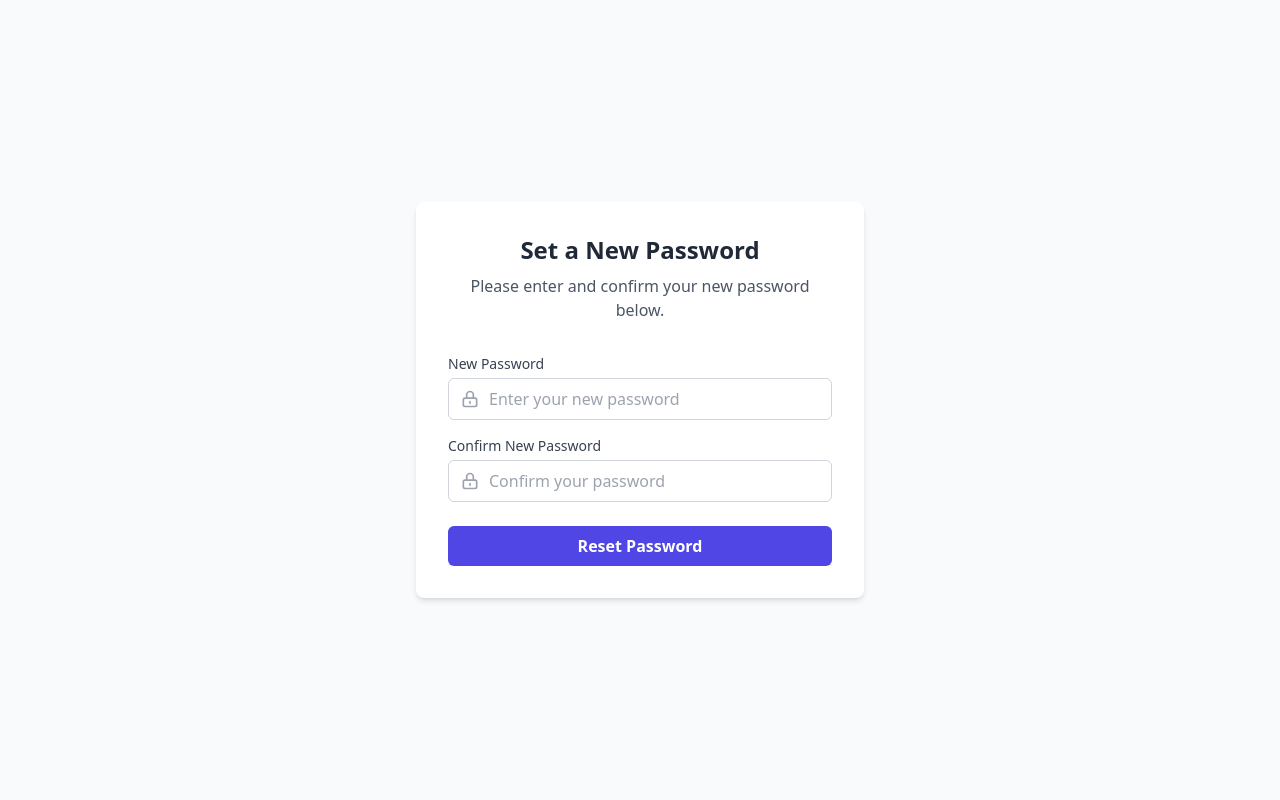
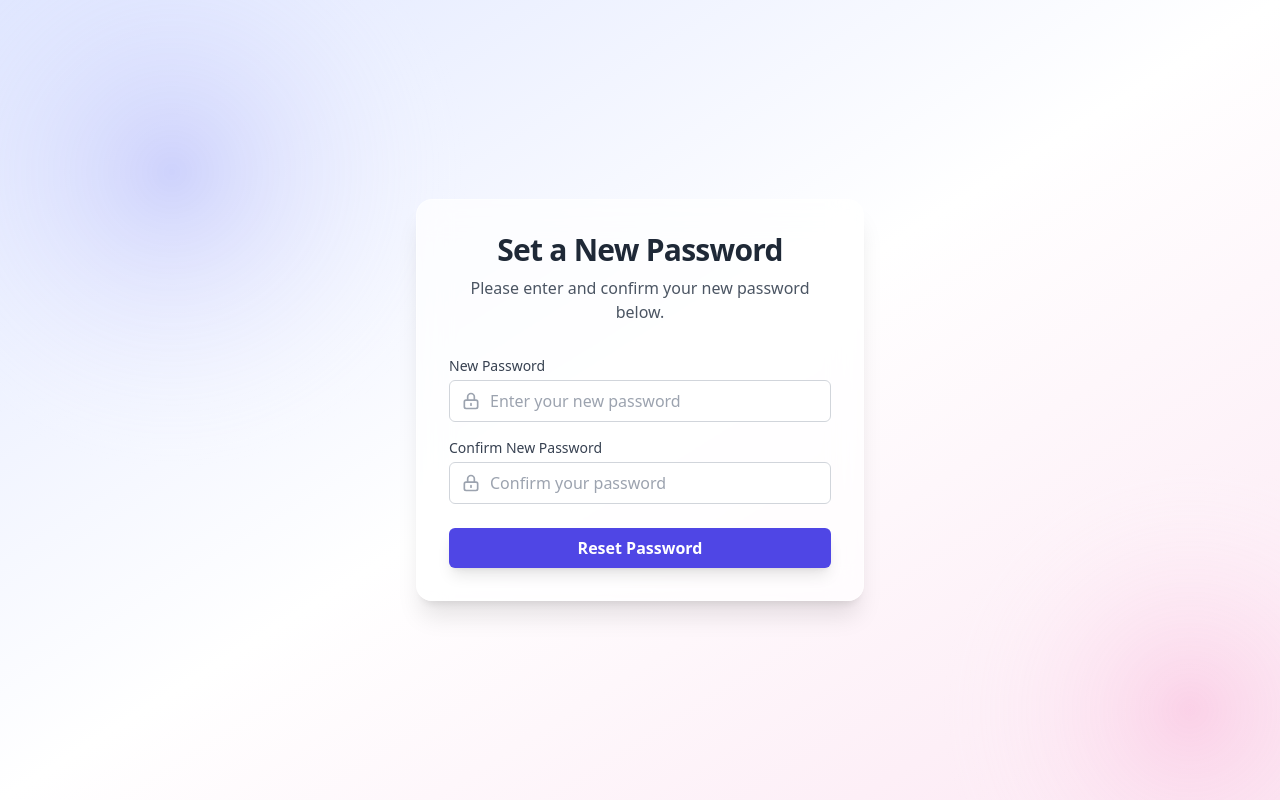
Before and after one commit to Rajat0063/Hire-a-Helper, a React (Vite) app in the folder frontend/: page /reset-password/1 in a window 1280 px wide. Built offline with nearby package versions, Linux system fonts and the light colour scheme.

Commit message:
Update-41

```diff
--- a/frontend/src/components/pages/ResetPasswordPage.jsx
+++ b/frontend/src/components/pages/ResetPasswordPage.jsx
@@ -1,13 +1,12 @@
+
 import React, { useState } from 'react';
-import { useParams, useNavigate, Link } from 'react-router-dom';
+import { useParams, useNavigate } from 'react-router-dom';
 import axios from 'axios';
 import { HiOutlineLockClosed, HiOutlineCheckCircle, HiOutlineXCircle } from 'react-icons/hi';
 
 const ResetPasswordPage = () => {
-    // The 'token' is extracted from the URL (e.g., /reset-password/THIS_PART)
     const { token } = useParams();
     const navigate = useNavigate();
-
     const [password, setPassword] = useState('');
     const [confirmPassword, setConfirmPassword] = useState('');
     const [error, setError] = useState('');
@@ -18,31 +17,22 @@ const ResetPasswordPage = () => {
         e.preventDefault();
         setError('');
         setSuccess('');
-
-        // Basic validation: check if passwords match
         if (password !== confirmPassword) {
             setError('Passwords do not match.');
             return;
         }
-
-        // Basic password strength check
         if (password.length < 6) {
             setError('Password must be at least 6 characters long.');
             return;
         }
-
         setIsLoading(true);
-
         try {
             const apiUrl = `${import.meta.env.VITE_API_URL}/api/auth/reset-password/${token}`;
             const { data } = await axios.post(apiUrl, { password });
-
             setSuccess(data.message);
-            // After a few seconds, redirect to the login page
             setTimeout(() => {
                 navigate('/login');
             }, 3000);
-
         } catch (err) {
             setError(err.response?.data?.message || 'Failed to reset password. The link may be invalid or expired.');
         } finally {
@@ -51,22 +41,35 @@ const ResetPasswordPage = () => {
     };
 
     return (
-        <div className="min-h-screen bg-gray-50 flex items-center justify-center p-4">
-            <div className="max-w-md w-full bg-white rounded-lg shadow-md p-8">
+        <div className="relative min-h-screen flex items-center justify-center bg-gradient-to-br from-indigo-100 via-white to-pink-100 overflow-hidden">
+            {/* Animated SVG background */}
+            <svg className="absolute -top-32 -left-32 w-[600px] h-[600px] opacity-30 animate-spin-slow" viewBox="0 0 600 600" fill="none" xmlns="http://www.w3.org/2000/svg">
+                <defs>
+                    <radialGradient id="reset-blur1" cx="50%" cy="50%" r="50%" fx="50%" fy="50%">
+                        <stop offset="0%" stopColor="#6366f1" stopOpacity="0.7" />
+                        <stop offset="100%" stopColor="#fff" stopOpacity="0" />
+                    </radialGradient>
+                </defs>
+                <circle cx="300" cy="300" r="300" fill="url(#reset-blur1)" />
+            </svg>
+            <svg className="absolute -bottom-40 -right-40 w-[500px] h-[500px] opacity-20 animate-pulse" viewBox="0 0 500 500" fill="none" xmlns="http://www.w3.org/2000/svg">
+                <defs>
+                    <radialGradient id="reset-blur2" cx="50%" cy="50%" r="50%" fx="50%" fy="50%">
+                        <stop offset="0%" stopColor="#f472b6" stopOpacity="0.6" />
+                        <stop offset="100%" stopColor="#fff" stopOpacity="0" />
+                    </radialGradient>
+                </defs>
+                <circle cx="250" cy="250" r="250" fill="url(#reset-blur2)" />
+            </svg>
+            <div className="relative z-10 max-w-md w-full bg-white/70 backdrop-blur-lg rounded-2xl shadow-xl p-8 border border-white/40">
                 <div className="text-center mb-8">
-                    <h2 className="text-2xl font-bold text-gray-800">Set a New Password</h2>
-                    <p className="text-gray-600 mt-2">
-                        Please enter and confirm your new password below.
-                    </p>
+                    <h2 className="text-3xl font-extrabold text-gray-800 tracking-tight">Set a New Password</h2>
+                    <p className="text-gray-600 mt-2 text-base">Please enter and confirm your new password below.</p>
                 </div>
-
-                {/* The form is only shown if the password has not been successfully reset */}
                 {!success ? (
                     <form onSubmit={handleSubmit}>
                         <div className="mb-4">
-                            <label className="block text-sm font-medium text-gray-700 mb-1">
-                                New Password
-                            </label>
+                            <label className="block text-sm font-medium text-gray-700 mb-1">New Password</label>
                             <div className="relative">
                                 <span className="absolute inset-y-0 left-0 flex items-center pl-3">
                                     <HiOutlineLockClosed className="h-5 w-5 text-gray-400" />
@@ -75,16 +78,14 @@ const ResetPasswordPage = () => {
                                     type="password"
                                     value={password}
                                     onChange={(e) => setPassword(e.target.value)}
-                                    className="w-full pl-10 pr-3 py-2 border border-gray-300 rounded-md focus:outline-none focus:ring-2 focus:ring-indigo-500"
+                                    className="w-full pl-10 pr-3 py-2 border border-gray-300 rounded-md focus:outline-none focus:ring-2 focus:ring-indigo-400 bg-white/80"
                                     placeholder="Enter your new password"
                                     required
                                 />
                             </div>
                         </div>
                         <div className="mb-6">
-                            <label className="block text-sm font-medium text-gray-700 mb-1">
-                                Confirm New Password
-                            </label>
+                            <label className="block text-sm font-medium text-gray-700 mb-1">Confirm New Password</label>
                             <div className="relative">
                                 <span className="absolute inset-y-0 left-0 flex items-center pl-3">
                                     <HiOutlineLockClosed className="h-5 w-5 text-gray-400" />
@@ -93,24 +94,22 @@ const ResetPasswordPage = () => {
                                     type="password"
                                     value={confirmPassword}
                                     onChange={(e) => setConfirmPassword(e.target.value)}
-                                    className="w-full pl-10 pr-3 py-2 border border-gray-300 rounded-md focus:outline-none focus:ring-2 focus:ring-indigo-500"
+                                    className="w-full pl-10 pr-3 py-2 border border-gray-300 rounded-md focus:outline-none focus:ring-2 focus:ring-indigo-400 bg-white/80"
                                     placeholder="Confirm your password"
                                     required
                                 />
                             </div>
                         </div>
-
                         {error && (
                             <div className="flex items-center text-red-600 text-sm mb-4">
                                 <HiOutlineXCircle className="h-5 w-5 mr-2" />
                                 {error}
                             </div>
                         )}
-
                         <button
                             type="submit"
                             disabled={isLoading}
-                            className="w-full bg-indigo-600 text-white font-bold py-2 px-4 rounded-md hover:bg-indigo-700 focus:ring-2 focus:ring-indigo-500 focus:ring-opacity-50 disabled:bg-indigo-300"
+                            className="w-full bg-indigo-600 text-white font-bold py-2 px-4 rounded-md hover:bg-indigo-700 focus:ring-2 focus:ring-indigo-400 focus:ring-opacity-50 disabled:bg-indigo-300 shadow-lg"
                         >
                             {isLoading ? 'Resetting...' : 'Reset Password'}
                         </button>
```
Also changed, not shown: frontend/src/components/pages/ForgotPasswordPage.jsx (+28 -20 lines), frontend/src/components/pages/VerifyOtpPage.jsx (+28 -24 lines).
